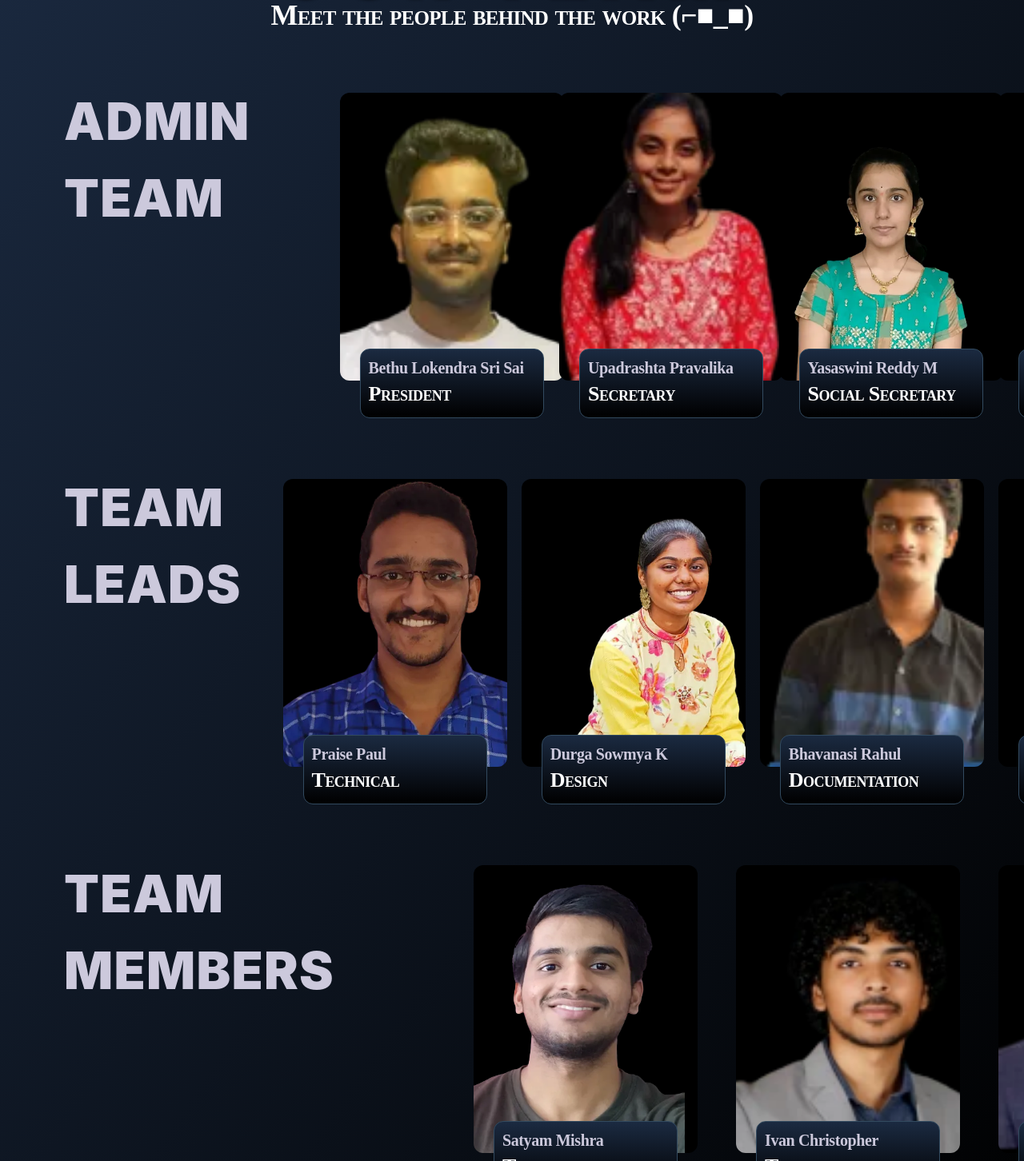
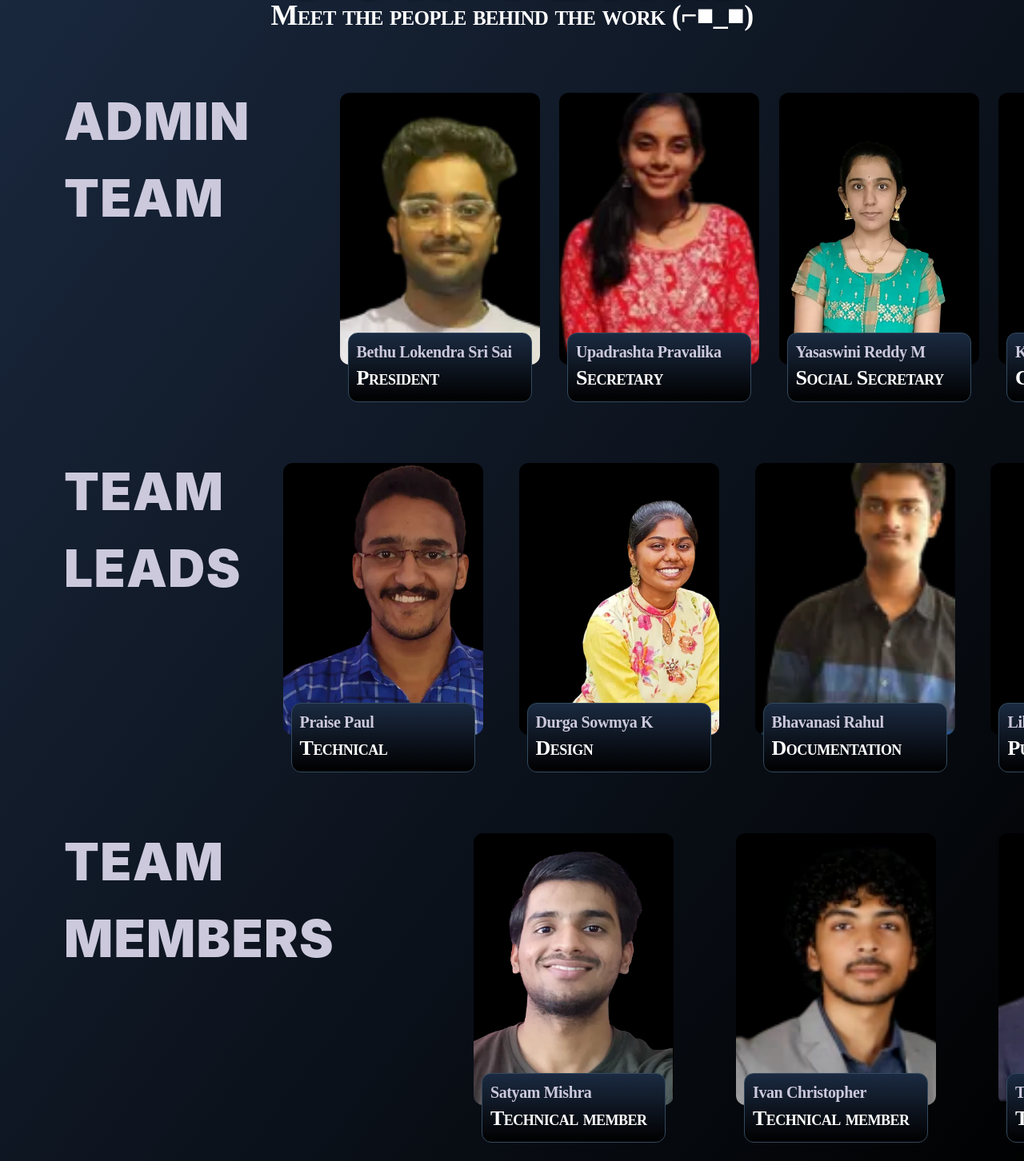
Before and after one commit to MSC-VITAP/MSC-Website, a React (Vite) app: page /team in a window 1280 px wide. Shown: the part 178-1630 px from the top of the page at 80% size. Built offline with nearby package versions, Linux system fonts and the light colour scheme.

Commit message:
admin team fix

```diff
--- a/src/components/Teamscard.jsx
+++ b/src/components/Teamscard.jsx
@@ -4,10 +4,10 @@ function Teamscard(props) {
     return (
         <div
         style={{
-            zIndex: -5
+            zIndex: 0
         }}
-        className=' inline-block'>
-            <section className='rounded-xl w-[280px] h-[340px] md:w-[280px] md:h-[360px] bg-black'
+        className='mx-auto inline-block'>
+            <section className='rounded-xl w-[250px] h-[340px] bg-black'
                 style={{
                     backgroundPositionX: -20,
                     backgroundImage: `url(${props.img})`,
--- a/src/routes/Team.jsx
+++ b/src/routes/Team.jsx
@@ -22,17 +22,21 @@ function Team() {
                 items: 2,
             },
             600: {
+                items: 2,
+            },
+            950: {
                 items: 3,
-            },
+            }
+
         },
         responsive2: {
             0: {
                 items: 1,
             },
             450: {
-                items: 2,
+                items: 1,
             },
-            600: {
+            914: {
                 items: 2,
             },
         },
@@ -49,12 +53,11 @@ function Team() {
                     <div className='md:flex md:justify-between'>
                         <h1 className='mx-auto text-[28px] text-center md:text-left md:text-[38px] lg:text-[64px] w-80 md:ml-20 team-head'>Admin team</h1>
                         <div className="mt-3 ml-5 flex overflow-x-scroll pb-5 md:pb-10 hide-scroll-bar md:ml-20">
-                            <div className="flex flex-nowrap md:mx-8 space-x-8" >
+                            <div className="flex md:mx-8 mx-auto" >
                                 <OwlCarousel
                                     className=''
                                     responsive={state.responsive1}
                                     lazyLoad
-                                    style={{alignSelf: 'center'}}
                                 >
                                     {adminData.map((e) => {
                                         return (
@@ -70,12 +73,11 @@ function Team() {
                     <div className='md:flex md:justify-between'>
                         <h1 className='mx-auto text-[28px] text-center md:text-left md:text-[38px] lg:text-[64px] w-80 md:ml-20 team-head'>Team leads</h1>
                         <div className="mt-3 ml-5 flex overflow-x-scroll pb-5 md:pb-10 hide-scroll-bar">
-                            <div className="flex flex-nowrap md:mx-8 space-x-8" >
+                            <div className="flex md:mx-8 space-x-8" >
                                 <OwlCarousel
                                     className='mx-auto'
                                     responsive={state.responsive1}
                                     lazyLoad
-                                    style={{alignSelf: 'center'}}
                                 >
                                     {leadData.map((e) => {
                                         return (
@@ -91,12 +93,11 @@ function Team() {
                     <div className='md:flex md:justify-between'>
                         <h1 className='mx-auto text-[28px] text-center md:text-left md:text-[38px] lg:text-[64px] w-80 md:ml-20 team-head'>Team Members</h1>
                         <div className="mt-3 ml-5 flex overflow-x-scroll pb-5 md:pb-10 hide-scroll-bar md:ml-40">
-                            <div className="flex flex-nowrap md:mx-8 space-x-8" >
+                            <div className="flex md:mx-8 space-x-8" >
                                 <OwlCarousel
                                     className=''
                                     responsive={state.responsive2}
                                     lazyLoad
-                                    style={{alignSelf: 'center'}}
                                 >
                                     {memberData.map((e) => {
                                         return (
```
